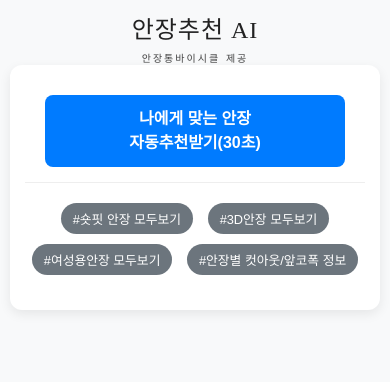
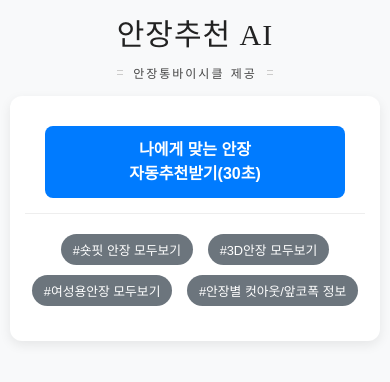
Before and after one commit to twonome/anjangtong, a plain HTML site: page index.html in a window 390 px wide. Drawn offline with Linux system fonts and the light colour scheme.

Commit message:
Update styles.css

```diff
--- a/styles.css
+++ b/styles.css
@@ -21,16 +21,12 @@ body {
     box-shadow: 0 4px 12px rgba(0, 0, 0, 0.08);
     width: 100%;
     max-width: 500px;
-    margin-bottom: 20px;
+    margin-top: 20px; /* 헤더와의 기본 간격 */
 }
 
 /* ========================================
-   타이틀 스타일
+   헤더 스타일 (PC & 모바일 공통)
 ======================================== */
-/* ========================================
-   헤더 스타일 최종 복구 버전
-======================================== */
-
 .nine h1 {
   text-align:center;
   font-size:50px;
@@ -58,7 +54,6 @@ body {
   align-items: center;
 }
 
-/* ★★★ 원래의 멋진 선 스타일로 복구 ★★★ */
 .nine h1 span:after, .nine h1 span:before {
     content: " ";
     display: block;
@@ -66,24 +61,6 @@ body {
     border-top: 1px solid #ccc;
     height: 5px;
     background-color:#f8f8f8;
-}
-
-/* 모바일 화면(600px 이하)에 대한 스타일 */
-@media (max-width: 600px) {
-    .nine h1 {
-        font-size: 30px; /* 모바일용 폰트 크기 */
-    }
-
-    .nine h1 span {
-        font-size: 12px; /* 모바일용 폰트 크기 */
-        display: block;  /* 모바일에서는 그리드를 풀고 단순 블록으로 변경 */
-        grid-template-columns: none; /* 그리드 설정 해제 */
-    }
-
-    /* 모바일에서는 양옆의 선을 숨김 처리 */
-    .nine h1 span:after, .nine h1 span:before {
-        display: none;
-    }
 }
 
 /* ========================================
@@ -112,7 +89,7 @@ body {
     color: white;
     width: 90%;
     max-width: 300px;
-    line-height: 1.5; /* 줄바꿈을 위한 줄 간격 추가 */
+    line-height: 1.5;
 }
 .main-cta-button:hover {
     background-color: #0056b3;
@@ -246,7 +223,7 @@ body {
 }
 
 /* ========================================
-   모바일 반응형 스타일
+   모바일 반응형 스타일 (600px 이하)
 ======================================== */
 @media (max-width: 600px) {
     body {
@@ -254,17 +231,17 @@ body {
     }
     .container {
         padding: 15px;
+        margin-top: 0; /* 모바일에서는 헤더와 컨테이너 간격 제거 */
     }
     .nine h1 {
-        font-size: 24px;
+        font-size: 30px; /* 모바일 헤더 폰트 크기 */
     }
     .nine h1 span {
-        display: block;
-        grid-template-columns: none;
-        font-size: 10px;
+        font-size: 12px; /* 모바일 서브 헤더 폰트 크기 */
+        grid-gap: 10px; /* 모바일용 선 간격 */
     }
     .nine h1 span:after, .nine h1 span:before {
-        display: none;
+        height: 3px; /* 모바일용 선 두께 */
     }
     .recommendation-container {
         grid-template-columns: repeat(2, 1fr);
```
